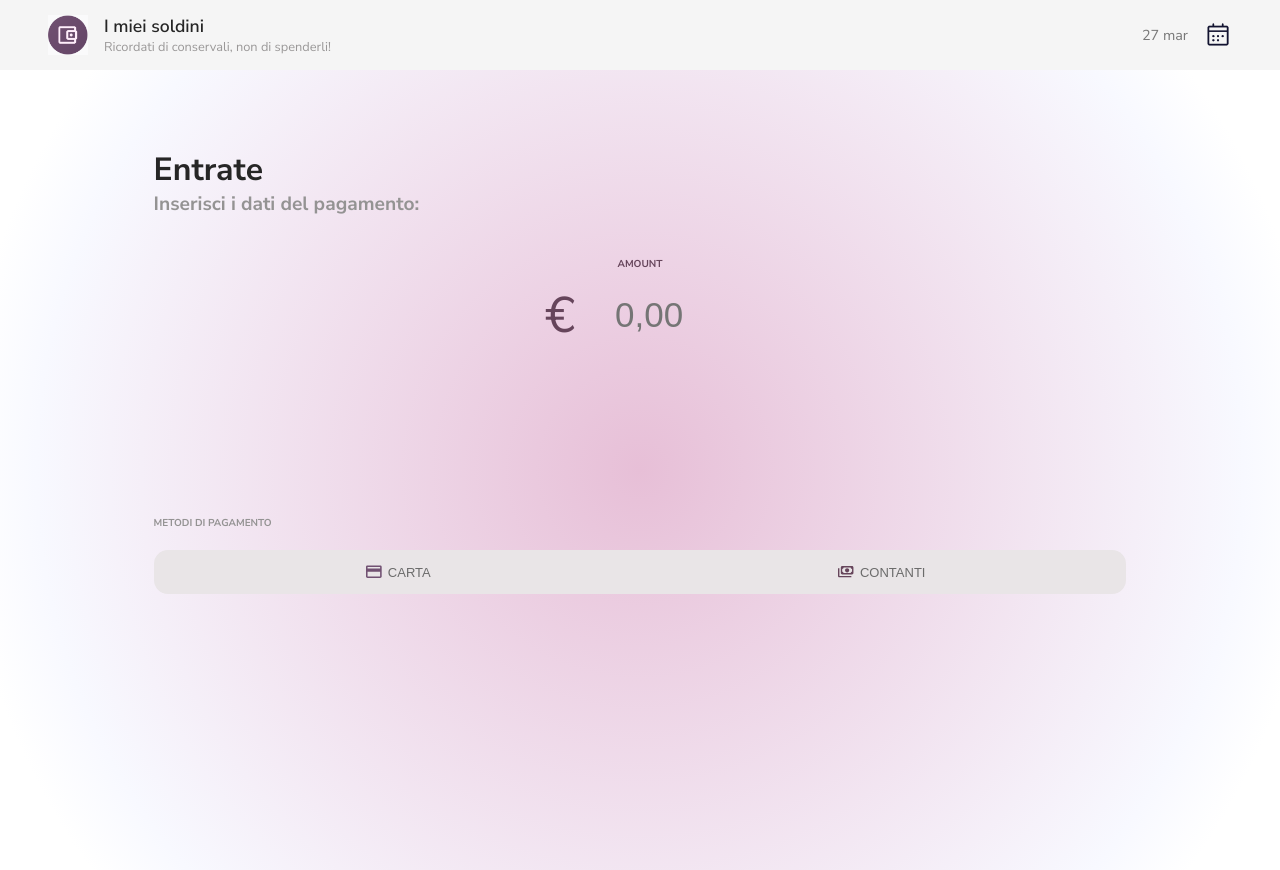
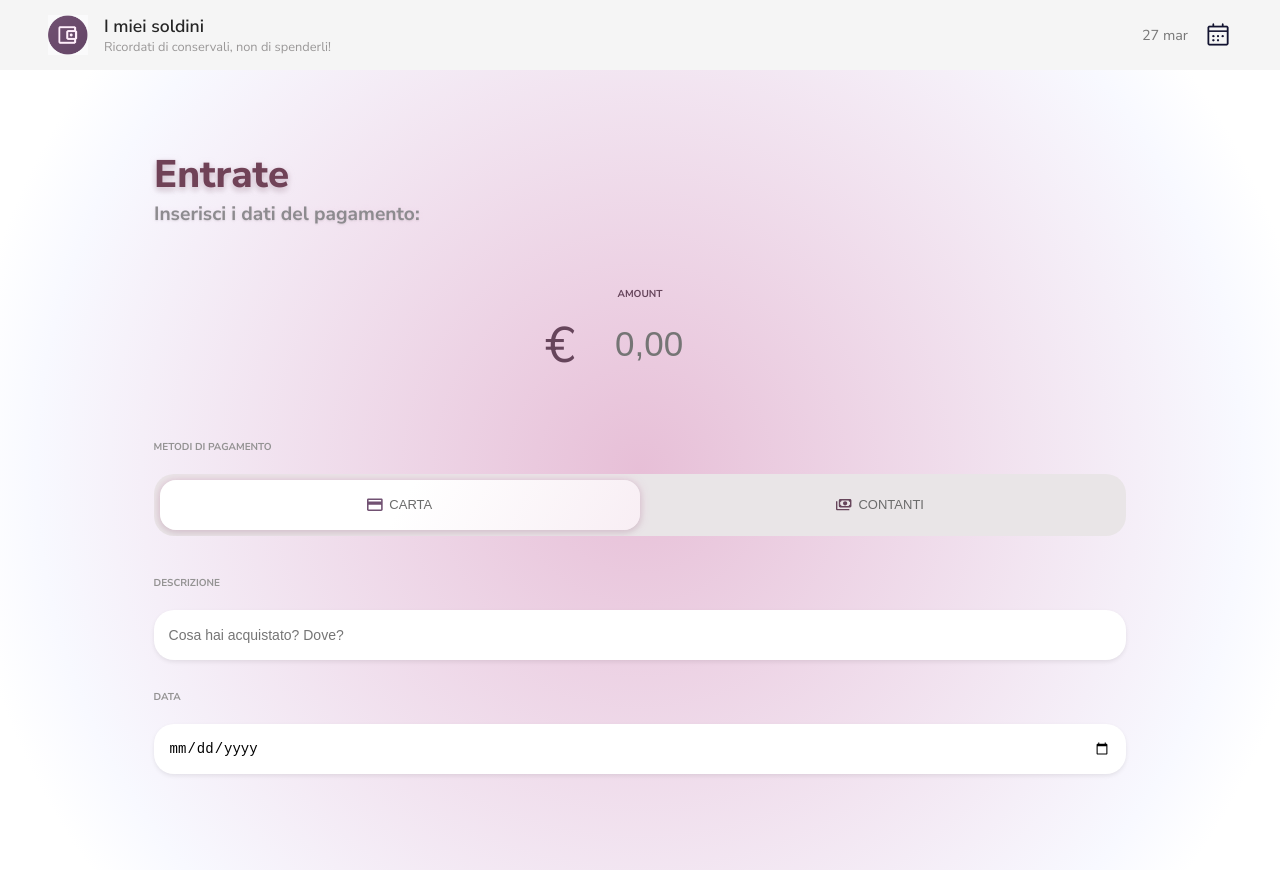
Before and after one commit to Vittoriatosi2006/Gestionale-spese, a React (Vite) app: page / in a window 1280 px wide. Built offline with nearby package versions, Linux system fonts and the light colour scheme; a web font is replaced by a local one.

Commit message:
modificato css

```diff
--- a/src/Navbar.css
+++ b/src/Navbar.css
@@ -52,7 +52,7 @@
   flex-shrink: 0; /* resta sempre visibile */
 }
 
-.data {
+.data-di-oggi {
   font-size: 0.9rem;
   color: rgb(120, 120, 120);
   white-space: nowrap;
--- a/src/Navbar.tsx
+++ b/src/Navbar.tsx
@@ -20,7 +20,7 @@ export default function Navbar() {
         </div>
       </div>
       <div className="navbar-destra">
-        <span className="data">{oggi}</span>
+        <span className="data-di-oggi">{oggi}</span>
         <img src="/icona-calendario.png" className="icona-calendario" />
       </div>
     </nav>
--- a/src/NewEntry.css
+++ b/src/NewEntry.css
@@ -17,20 +17,43 @@ main {
   margin-top: 8%;
 }
 
-.new-entry {
-  color: rgb(38, 38, 38);
-  white-space: nowrap;
-  font-size: clamp(
-    1.5rem,
-    5vw,
-    2rem
-  ); /* minimo 1.5rem, massimo 2rem, cresce con la larghezza dello schermo */
+.entrate {
+  font-size: clamp(1.8rem, 6vw, 2.4rem); /* leggermente più grande */
+  font-weight: 800; /* più spesso */
+  color: #704257; /* colore pieno, scuro e leggibile */
+  text-shadow:
+    0 2px 6px rgba(231, 191, 215, 0.5),
+    /* glow rosa più evidente */ 0 3px 6px rgba(0, 0, 0, 0.2); /* ombra nera morbida per contrasto */
+  animation: bounceIn 0.8s ease-out forwards; /* rimbalzo leggero */
+  transition: all 0.3s ease;
 }
 
 .inserisci-dati {
-  white-space: nowrap;
-  color: rgb(148, 147, 147);
-  font-size: clamp(1rem, 3vw, 1.2rem); /* minimo 1rem, massimo 1.2rem */
+  font-size: clamp(1rem, 3vw, 1.2rem);
+  color: #8d8b8f; /* grigio elegante */
+  text-shadow:
+    0 1px 2px rgba(0, 0, 0, 0.1),
+    0 0 6px rgba(231, 191, 215, 0.2); /* leggero glow rosa */
+  animation: bounceIn 0.8s ease-out forwards;
+  animation-delay: 0.2s; /* parte dopo Entrate */
+  transition: all 0.3s ease;
+}
+
+@keyframes bounceIn {
+  0% {
+    opacity: 0;
+    transform: translateY(-20px) scale(0.95);
+  }
+  60% {
+    opacity: 1;
+    transform: translateY(5px) scale(1.05);
+  }
+  80% {
+    transform: translateY(-2px) scale(1);
+  }
+  100% {
+    transform: translateY(0) scale(1);
+  }
 }
 
 /*2 parte*/
@@ -38,8 +61,7 @@ main {
   display: flex;
   flex-direction: column;
   align-items: center;
-  margin-top: 40px;
-  margin-bottom: 30px;
+  margin-top: 60px;
 }
 .amount {
   font-size: 10px;
@@ -57,7 +79,6 @@ main {
   color: #66455b;
   font-size: 50px;
 }
-
 .input-prezzo {
   border: none;
   background: transparent;
@@ -65,19 +86,22 @@ main {
   outline: none;
   width: 120px;
   padding: 5px 0;
+  border-bottom: 2px solid transparent;
+  transition: all 0.25s ease;
 }
 
 .input-prezzo:focus {
   border-bottom: 2px solid #e7bfd7;
+  transform: scale(1.05);
+  text-shadow: 0 0 6px rgba(231, 191, 215, 0.6);
 }
 
 /* terza parte */
-
 .terza-parte {
   display: flex;
   flex-direction: column;
   width: 100%;
-  margin-top: 14%;
+  margin-top: 60px;
 }
 
 .metodi-di-pagamento-testo {
@@ -86,31 +110,48 @@ main {
   margin-bottom: 20px;
 }
 
-/* contenitore grigio */
 .bottoni-pagamenti {
+  position: relative;
   display: flex;
-  justify-content: center;
   background-color: #e9e5e7;
-  border-radius: 14px;
+  border-radius: 20px;
   padding: 6px;
-  gap: 6px;
-  box-sizing: border-box;
+  height: 50px;
+  overflow: hidden;
+}
+
+.indicatore {
+  position: absolute;
+  top: 6px;
+  left: 6px;
+  width: calc(50% - 6px);
+  height: calc(100% - 12px);
+  background: linear-gradient(120deg, white, #fff, #f8eef4);
+  border-radius: 16px;
+  box-shadow:
+    0 0 10px rgba(231, 191, 215, 0.8),
+    0 2px 6px rgba(0, 0, 0, 0.15);
+  transition: transform 0.35s cubic-bezier(0.4, 0, 0.2, 1);
+  z-index: 0;
+}
+
+.indicatore.destra {
+  transform: translateX(100%);
 }
 
 .metodo {
-  flex: 1; /* ogni bottone prende metà spazio */
+  flex: 1;
   display: flex;
-  justify-content: center; /* centra icona + testo */
+  justify-content: center;
   align-items: center;
   gap: 6px;
   border: none;
   background: transparent;
-  padding: 8px 0;
-  border-radius: 10px;
+  border-radius: 20px;
   font-size: 13px;
   color: #6b6b6b;
   cursor: pointer;
-  transition: all 0.2s ease;
+  z-index: 1;
 }
 
 .metodo img {
@@ -118,15 +159,90 @@ main {
   height: 16px;
 }
 
-.metodo.selezionato {
-  background-color: white;
-  font-size: 14px; /* testo leggermente più grande */
-
-  box-shadow:
-    0 0 8px rgba(231, 191, 215, 0.8),
-    0 2px 6px rgba(0, 0, 0, 0.15);
+/* quarta parte */
+.quarta-parte {
+  display: flex;
+  flex-direction: column;
+  width: 100%;
+  margin-top: 40px;
 }
 
-.metodo:active {
-  transform: scale(0.96);
+.descrizione {
+  color: rgb(148, 147, 147);
+  font-size: 10px;
+  margin-bottom: 20px;
 }
+
+.input-descrizione {
+  border: none;
+  background-color: white;
+  font-size: 14px;
+  outline: none;
+  width: 100%;
+  padding: 10px 15px;
+  border-radius: 20px;
+  height: 50px;
+  box-shadow: 0 2px 4px rgba(0, 0, 0, 0.08); /* ombra leggera */
+  transition: all 0.3s ease; /* per animazioni */
+  position: relative;
+  box-sizing: border-box;
+}
+
+.input-descrizione:focus {
+  transform: scale(1.02); /* ingrandimento leggero */
+  box-shadow:
+    0 4px 12px rgba(231, 191, 215, 0.6),
+    /* glow rosa */ 0 2px 6px rgba(0, 0, 0, 0.15); /* ombra standard */
+
+  background: linear-gradient(120deg, #ffffff, #f8eef4, #ffffff);
+  background-size: 200% 200%;
+  animation: gradientShift 2s ease infinite;
+}
+
+@keyframes gradientShift {
+  0% {
+    background-position: 0% 50%;
+  }
+  50% {
+    background-position: 100% 50%;
+  }
+  100% {
+    background-position: 0% 50%;
+  }
+}
+
+.parte-data {
+  margin-top: 30px;
+}
+
+.data {
+  color: rgb(148, 147, 147);
+  font-size: 10px;
+  margin-bottom: 20px;
+}
+
+.input-data {
+  border: none;
+  background-color: white;
+  font-size: 14px;
+  outline: none;
+  width: 100%;
+  padding: 10px 15px;
+  border-radius: 20px;
+  height: 50px;
+  box-shadow: 0 2px 4px rgba(0, 0, 0, 0.08); /* ombra leggera */
+  transition: all 0.3s ease; /* per animazioni */
+  position: relative;
+  box-sizing: border-box;
+}
+
+.input-data:focus {
+  transform: scale(1.02); /* ingrandimento leggero */
+  box-shadow:
+    0 4px 12px rgba(231, 191, 215, 0.6),
+    /* glow rosa */ 0 2px 6px rgba(0, 0, 0, 0.15); /* ombra standard */
+
+  background: linear-gradient(120deg, #ffffff, #f8eef4, #ffffff);
+  background-size: 200% 200%;
+  animation: gradientShift 2s ease infinite;
+}
--- a/src/NewEntry.tsx
+++ b/src/NewEntry.tsx
@@ -8,7 +8,7 @@ export default function NewEntry() {
   return (
     <main>
       <div className="prima-parte">
-        <h1 className="new-entry"> Entrate </h1>
+        <h1 className="entrate"> Entrate </h1>
         <h2 className="inserisci-dati"> Inserisci i dati del pagamento: </h2>
       </div>
 
@@ -23,15 +23,20 @@ export default function NewEntry() {
       <div className="terza-parte">
         <h3 className="metodi-di-pagamento-testo">METODI DI PAGAMENTO</h3>
         <div className="bottoni-pagamenti">
+          <div
+            className={`indicatore ${
+              bottoneSelezionato === "contanti" ? "destra" : "sinistra"
+            }`}
+          ></div>
           <button
-            className={`metodo ${bottoneSelezionato === "carta" ? "selezionato" : ""}`}
+            className="metodo"
             onClick={() => setBottoneSelezionato("carta")}
           >
             <img src="icona-carta.svg" />
             CARTA
           </button>
           <button
-            className={`metodo ${bottoneSelezionato === "contanti" ? "selezionato" : ""}`}
+            className="metodo"
             onClick={() => setBottoneSelezionato("contanti")}
           >
             <img src="icona-contanti.svg" />
@@ -39,6 +44,21 @@ export default function NewEntry() {
           </button>
         </div>
       </div>
+
+      <div className="quarta-parte">
+        <div className="parte-descrizione">
+          <h3 className="descrizione"> DESCRIZIONE</h3>
+          <input
+            type="text"
+            className="input-descrizione"
+            placeholder="Cosa hai acquistato? Dove?"
+          />
+        </div>
+        <div className="parte-data">
+          <h3 className="data"> DATA </h3>
+          <input type="date" className="input-data" />
+        </div>
+      </div>
     </main>
   );
 }
```
